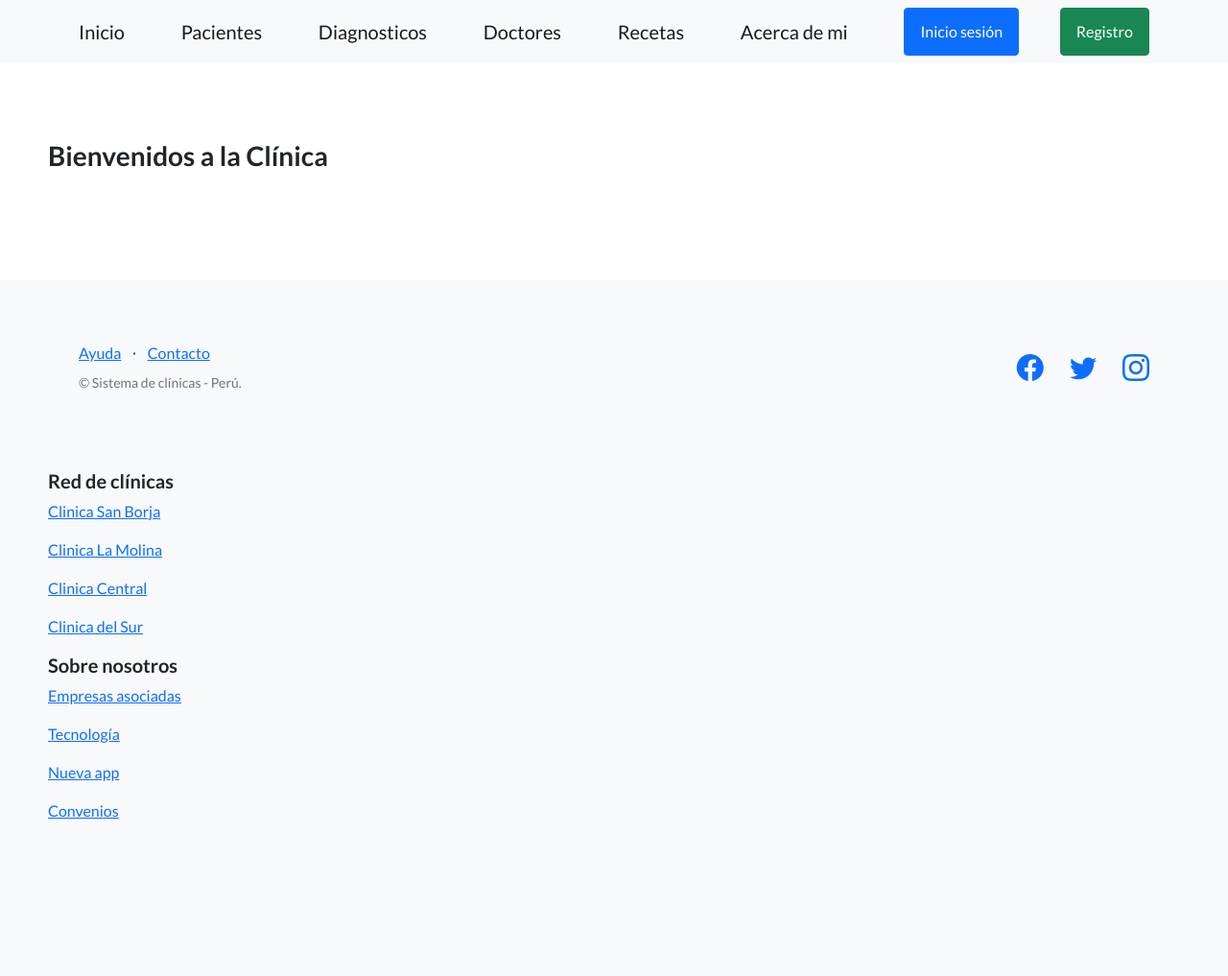
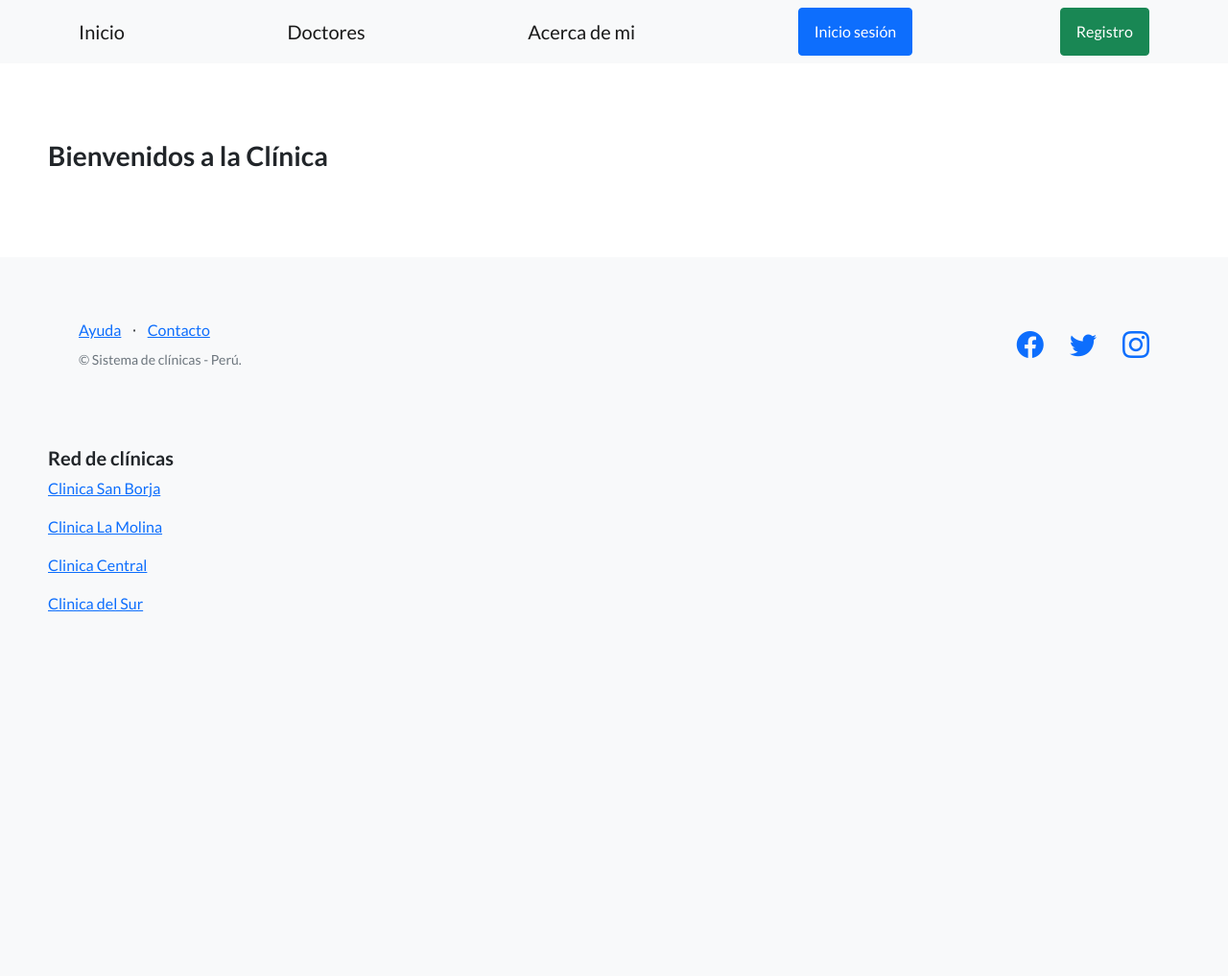
Before and after one commit to ClaraSilvaL/Tercera-pre-entrega-Silva, a Django app: page / in a window 1280 px wide. Shown: the whole page at 96% size. After the commit the page ends 637 px from the top, so only its background shows below. Run offline with Django 4.2, Linux system fonts and the light colour scheme; some libraries are stand-ins or nearby versions.

Commit message:
Modificacion de registro de avtar y visualizacion

```diff
--- a/control_clinica/templates/control_clinica/base.html
+++ b/control_clinica/templates/control_clinica/base.html
@@ -24,10 +24,9 @@
         <nav class="navbar navbar-light bg-light static-top">
             <div class="container">
                 <a class="navbar-brand" href="{% url 'inicio' %}">Inicio</a>
-                <a class="navbar-brand" href="{% url 'listar_pacientes' %}">Pacientes</a>
-                <a class="navbar-brand" href="{% url 'listar_diagnosticos' %}">Diagnosticos</a>
+
                 <a class="navbar-brand" href="{% url 'listar_doctores' %}">Doctores</a>
-                <a class="navbar-brand" href="{% url 'listar_recetas' %}">Recetas</a>
+
                 <a class="navbar-brand" href="{% url 'acerca_de_mi' %}">Acerca de mi</a>
                 {% if user.is_authenticated %}
                 <a class="navbar-brand" href="{% url 'listar_citas' %}">Mis citas</a>
--- a/control_clinica/templates/control_clinica/index.html
+++ b/control_clinica/templates/control_clinica/index.html
@@ -2,7 +2,7 @@
 
 {% block contenido %}
 <h3>Bienvenidos a la Clínica {{user.first_name}}</h3>
-<img src="{{ user.avatar.imagen.url }}" />
+
 {% endblock contenido %}
 
 
@@ -28,23 +28,7 @@
 
             </div>
         </div>
-        <div class="columnFooter">
-            <div class = "col">
-                <h5>Sobre nosotros</h5>
-                    <p class="sobre_clin_aux">
-                        <a href="" ::marker>Empresas asociadas</a>
-                    </p>
-                    <p class="sobre_clin_aux">
-                        <a href="" ::marker>Tecnología</a>
-                    </p>
-                    <p class="sobre_clin_aux">
-                        <a href="" ::marker>Nueva app</a>
-                    </p>
-                    <p class="sobre_clin_aux">
-                        <a href="" ::marker>Convenios</a>
-                    </p>
-            </div>
-        </div>
+
     </div>
 <!--</div>-->
 {% endblock contenido_pie %}
--- a/control_clinica/templates/control_clinica/lista_citas.html
+++ b/control_clinica/templates/control_clinica/lista_citas.html
@@ -42,7 +42,7 @@
                         </tr>
                         {% endfor %}
                     {% else %}
-                        <p>No hay entradas aún</p>
+                        <p>No hay entradas aún, registra tu primera cita</p>
                     {% endif %}
                 </tbody>
             </table>
--- a/control_clinica/templates/control_clinica/lista_doctores.html
+++ b/control_clinica/templates/control_clinica/lista_doctores.html
@@ -4,7 +4,6 @@
 <section>
     <div>
         <h1>Lista de doctores</h1>
-        <a href="{% url 'registrar_doctor' %}">Registrar doctor</a>
         <br><br>
 
         <form action="{% url 'buscar_doctor' %}" method="post">
--- a/control_clinica/views.py
+++ b/control_clinica/views.py
@@ -62,7 +62,7 @@ class DoctoresCreateView(LoginRequiredMixin, CreateView):
     fields = ('apellido', 'nombre', 'dni', 'email', 'telefono', 'especialidad', 'fecha_nacimiento')
     success_url = reverse_lazy('listar_doctores')
 
-class DoctoresDetailView(LoginRequiredMixin, DetailView):
+class DoctoresDetailView(DetailView):
     model = Doctor
 
 class DoctoresUpdateView(LoginRequiredMixin, UpdateView):
--- a/perfiles/templates/perfiles/formulario_perfil.html
+++ b/perfiles/templates/perfiles/formulario_perfil.html
@@ -4,9 +4,12 @@
 <p>Tu username es <b>{{ object.username }}</b></p>
 
 <h3>Editar datos:</h3>
+
 <form method="post">
     {% csrf_token %}
     {{ form.as_p }}
-    <input type="submit" value="Salvar"/>
+    <input type="submit" value="Guardar"/>
 </form>
+<br><br>
+<img src="{{ user.avatar.imagen.url }}" />
 {% endblock contenido %}
--- a/perfiles/views.py
+++ b/perfiles/views.py
@@ -73,7 +73,7 @@ def agregar_avatar(request):
           avatar = formulario.save()
           avatar.user = request.user
           avatar.save()
-          url_exitosa = reverse('inicio')
+          url_exitosa = reverse('editar_perfil')
           return redirect(url_exitosa)
   else:  # GET
       formulario = AvatarFormulario()
```
Also changed, not shown: db.sqlite3, media/avatares/avatar2.png (added), media/avatares/avatar3.png (added), media/avatares/avatar3_1IqKkBz.png (added).
